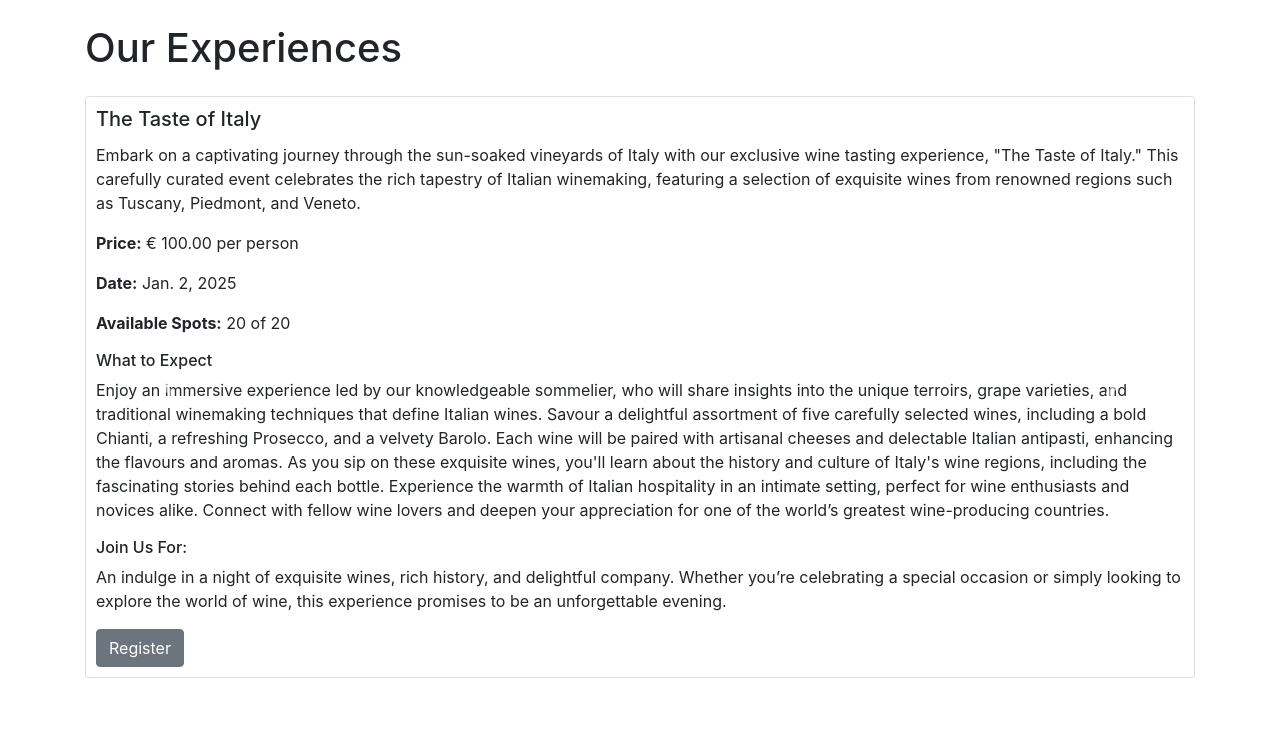
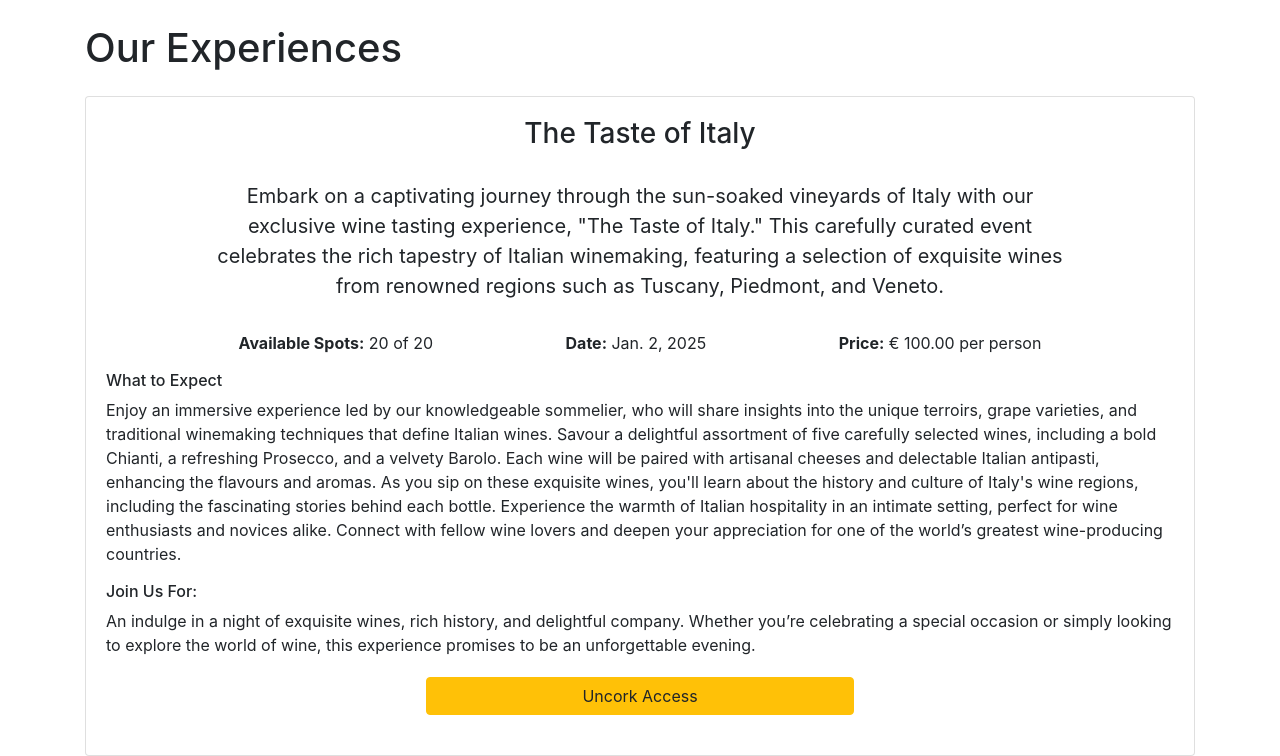
Before and after one commit to TerryLoc/wine-bar-project, a Django app: page /wine_cellar/ in a window 1280 px wide. Shown: the part 48-804 px from the top of the page. Before the commit the page ends 726 px from the top, so only its background shows below. Run offline with Django 5.2, Linux system fonts and the light colour scheme; data comes from the database, SQL or seed files in the repository; some libraries are stand-ins or nearby versions.

Commit message:
style: testing the css with bootstrap and Django

```diff
--- a/bookings/templates/bookings/wine_cellar.html
+++ b/bookings/templates/bookings/wine_cellar.html
@@ -2,7 +2,7 @@
 {% block content %}
   <div class="container mt-4">
     <h1 class="mb-4">Our Experiences</h1>
-    <div id="wineCarousel" class="carousel slide" data-ride="carousel">
+    <div id="wineCarousel" class="carousel slide" data-ride="carousel" data-interval="false">
       <div class="carousel-inner">
         {% for wine in wines %}
           <div class="carousel-item {% if forloop.first %}active{% endif %}">
@@ -10,15 +10,17 @@
               <div class="card-body">
                 <h5 class="card-title">{{ wine.title }}</h5>
                 <p class="card-text">{{ wine.description }}</p>
+                <div id="info">
                    <p>
-                  <strong>Price:</strong> € {{ wine.price }} per person
+                    <strong>Available Spots:</strong> {{ wine.available_spots }} of {{ wine.available_spots }}
                   </p>
                   <p>
                     <strong>Date:</strong> {{ wine.date }}
                   </p>
                   <p>
-                  <strong>Available Spots:</strong> {{ wine.available_spots }} of {{ wine.available_spots }}
+                    <strong>Price:</strong> € {{ wine.price }} per person
                   </p>
+                </div>
                 <h6>What to Expect</h6>
                 <p>{{ wine.what_to_expect }}</p>
                 <h6>Join Us For:</h6>
@@ -26,7 +28,7 @@
                 {% if user.is_authenticated %}
                   <a href="{% url 'bookings:book' wine.id %}" class="btn btn-primary">Book Now</a>
                 {% else %}
-                  <a href="{% url 'register' %}" class="btn btn-secondary">Register</a>
+                  <a href="{% url 'register' %}" class="btn btn-warning">Uncork Access</a>
                 {% endif %}
               </div>
             </div>
--- a/static/css/styles.css
+++ b/static/css/styles.css
@@ -1,3 +1,28 @@
 .card-body {
-  padding: 10px;
+  padding: 20px;
 }
+
+.card-title {
+  font-size: 1.75rem;
+  text-align: center;
+}
+
+.card-text {
+  font-size: 1.25rem;
+  max-width: 80%;
+  margin: 30px auto;
+  text-align: center;
+}
+
+#info {
+  margin-top: 30px;
+  display: flex;
+  justify-content: space-evenly;
+}
+
+.btn-warning {
+  display: flex;
+  justify-content: center;
+  margin: 20px auto;
+  max-width: 40%;
+}
```
Lines whose indentation alone changed are shown as unchanged.
